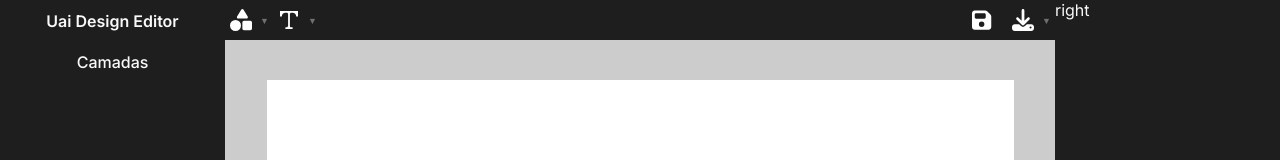
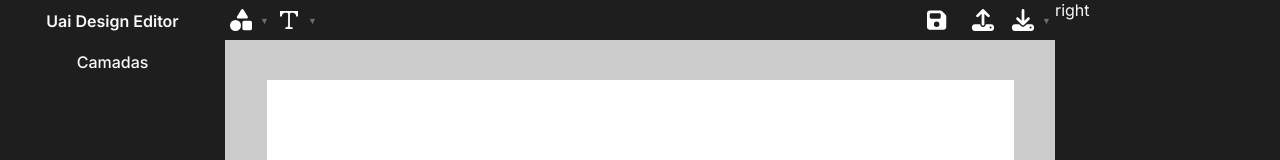
Before and after one commit to AntonioLourencos/Uai-Designer-Editor, a Vue app: page / in a window 1280 px wide. Shown: the top 160 px of the page. Built offline with nearby package versions, Linux system fonts and the light colour scheme.

Commit message:
saving and importing project

```diff
--- a/src/app.scss
+++ b/src/app.scss
@@ -83,7 +83,7 @@ body {
 
             &.no-ctx {
                 width: auto;
-                padding: 1rem;
+                padding: .8rem;
                 &::after {
                     display: none;
                 }
--- a/src/class/element.ts
+++ b/src/class/element.ts
@@ -1,6 +1,7 @@
 //@ts-ignore
 import resizer from 'move-rotate-resizer';
 import useElementsStore from '../store/elements';
+import convertCSSProperties from '../utils/convertCSSProperties';
 
 class DefineElement {
     target: string;
@@ -11,11 +12,7 @@ class DefineElement {
     }
 
     saveElementChanges(id: number, style: CSSStyleDeclaration) {
-        const cssProperties: any = {};
-        for (let i = 0; i < style.length; i++) {
-            const propertyName = style[i];
-            cssProperties[propertyName] = style.getPropertyValue(propertyName);
-        }
+        const cssProperties = convertCSSProperties(style);
         useElementsStore().setElementStyle(id, cssProperties);
     }
 
@@ -24,10 +21,6 @@ class DefineElement {
         resizer.add(targetEl, {
             minWidth: 5,
             minHeight: 5,
-            onDragEnd: (e: DragEvent) => {
-                const target = (e as any).evtTarget as HTMLDivElement;
-                this.saveElementChanges(parseInt(target.dataset.id!), target.style);
-            },
         });
     }
 }
--- a/src/components/panels/top/menu.vue
+++ b/src/components/panels/top/menu.vue
@@ -1,10 +1,11 @@
 <script setup lang="ts">
 import domtoimage from 'dom-to-image';
-import { ElementType } from '../../../store/elements';
+import { ElementD, ElementType } from '../../../store/elements';
 import useElementsStore from '../../../store/elements';
 import { onMounted, ref } from 'vue';
 import Archive from '../../../utils/Archive';
 import { blob } from 'stream/consumers';
+import convertCSSProperties from '../../../utils/convertCSSProperties';
 
 const ctxMenu = ref<number | undefined>(undefined);
 
@@ -53,8 +54,8 @@ class CtxMenuOptions {
                 useElementsStore().insertElement({ type: 'text', text: 'Insira seu texto...' });
                 break;
             case 'circle':
-                useElementsStore().insertElement({ type: 'circle'});
-            break;
+                useElementsStore().insertElement({ type: 'circle' });
+                break;
         }
     }
 
@@ -103,9 +104,40 @@ class CtxMenuOptions {
     }
 
     static saveProject() {
+        // save element properties on store
+        const elements = document.querySelectorAll('.element');
+        elements.forEach(element => {
+            let target = element as HTMLDivElement;
+            const id = target.dataset.id;
+            useElementsStore().setElementStyle(parseInt(id!), convertCSSProperties(target.style));
+        });
         const data = useElementsStore().elements;
-        const blobData = Archive.createBlob(JSON.stringify(data), 'application/json');
-        Archive.download(`UAIDesign_${Date.now()}`, 'json', blobData);
+        const blobData = Archive.createBlob(JSON.stringify({elements: data}), 'application/json');
+        Archive.download(`UAIDesign_${Date.now()}`, 'uai', blobData);
+    }
+
+    static openProject() {
+        const input = document.createElement('input');
+        input.type = 'file';
+        input.click();
+        input.addEventListener('change', () => {
+            const file = input!.files![0];
+            // Check if the file has a .json extension
+            if (file.name.endsWith('.uai')) {
+                const reader = new FileReader();
+                reader.readAsText(file);
+                reader.onload = () => {
+                    const fileContent = reader.result;
+                    const jsonData = JSON.parse(fileContent as any) as {elements: ElementD[]}; // Parse the JSON data
+                    const store = useElementsStore();
+                    jsonData.elements.forEach(element => {
+                        store.insertElement(element);
+                    })
+                };
+            } else {
+                window.alert('Por favor selecione um arquivo com a extensão "uai".');
+            }
+        });
     }
 }
 </script>
@@ -120,7 +152,6 @@ class CtxMenuOptions {
                 <img src="assets/icons/Text.svg" draggable="false" />
             </div>
 
-
             <div class="ctx-menu" :style="{ display: ctxMenu == 0 ? 'block' : 'none' }">
                 <li :onclick="() => CtxMenuOptions.insertShape('rectangle')">Retângulo</li>
                 <li :onclick="() => CtxMenuOptions.insertShape('circle')">Círculo</li>
@@ -129,18 +160,21 @@ class CtxMenuOptions {
             <div class="ctx-menu" :style="{ display: ctxMenu == 1 ? 'block' : 'none' }">
                 <li :onclick="() => CtxMenuOptions.insertShape('text')">Inserir texto</li>
             </div>
-
         </div>
         <div class="right">
             <div class="button icon no-ctx" :onclick="CtxMenuOptions.saveProject" title="Salvar projeto">
                 <i class="fas fa-save"></i>
             </div>
 
+            <div class="button icon no-ctx" title="Importar projeto" :onclick="CtxMenuOptions.openProject">
+                <i class="fas fa-upload"></i>
+            </div>
+
             <div class="button icon" title="Exportar">
                 <i class="fas fa-download"></i>
             </div>
 
-            <div class="ctx-menu" :style="{ display: ctxMenu == 3 ? 'block' : 'none' }">
+            <div class="ctx-menu" :style="{ display: ctxMenu == 4 ? 'block' : 'none' }">
                 <li :onclick="() => CtxMenuOptions.export('png')">Exportar PNG</li>
                 <li :onclick="() => CtxMenuOptions.export('svg')">Exportar SVG</li>
                 <li :onclick="() => CtxMenuOptions.export('jpeg')">Exportar JPEG</li>
--- /dev/null
+++ b/src/utils/convertCSSProperties.ts
@@ -0,0 +1,10 @@
+function convertCSSProperties(style: CSSStyleDeclaration) {
+    const cssProperties: any = {};
+    for (let i = 0; i < style.length; i++) {
+        const propertyName = style[i];
+        cssProperties[propertyName] = style.getPropertyValue(propertyName);
+    }
+    return cssProperties;
+}
+
+export default convertCSSProperties;
```
